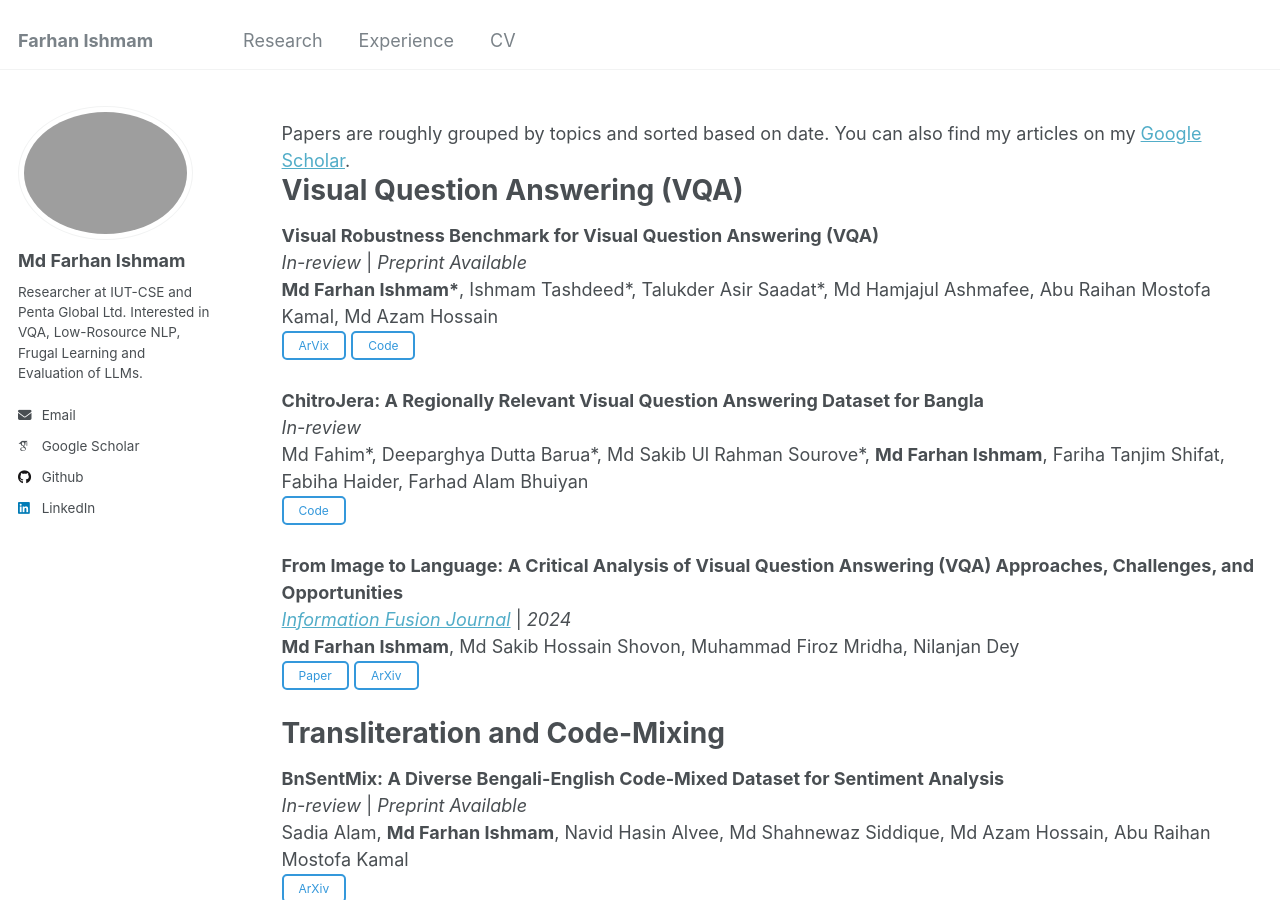
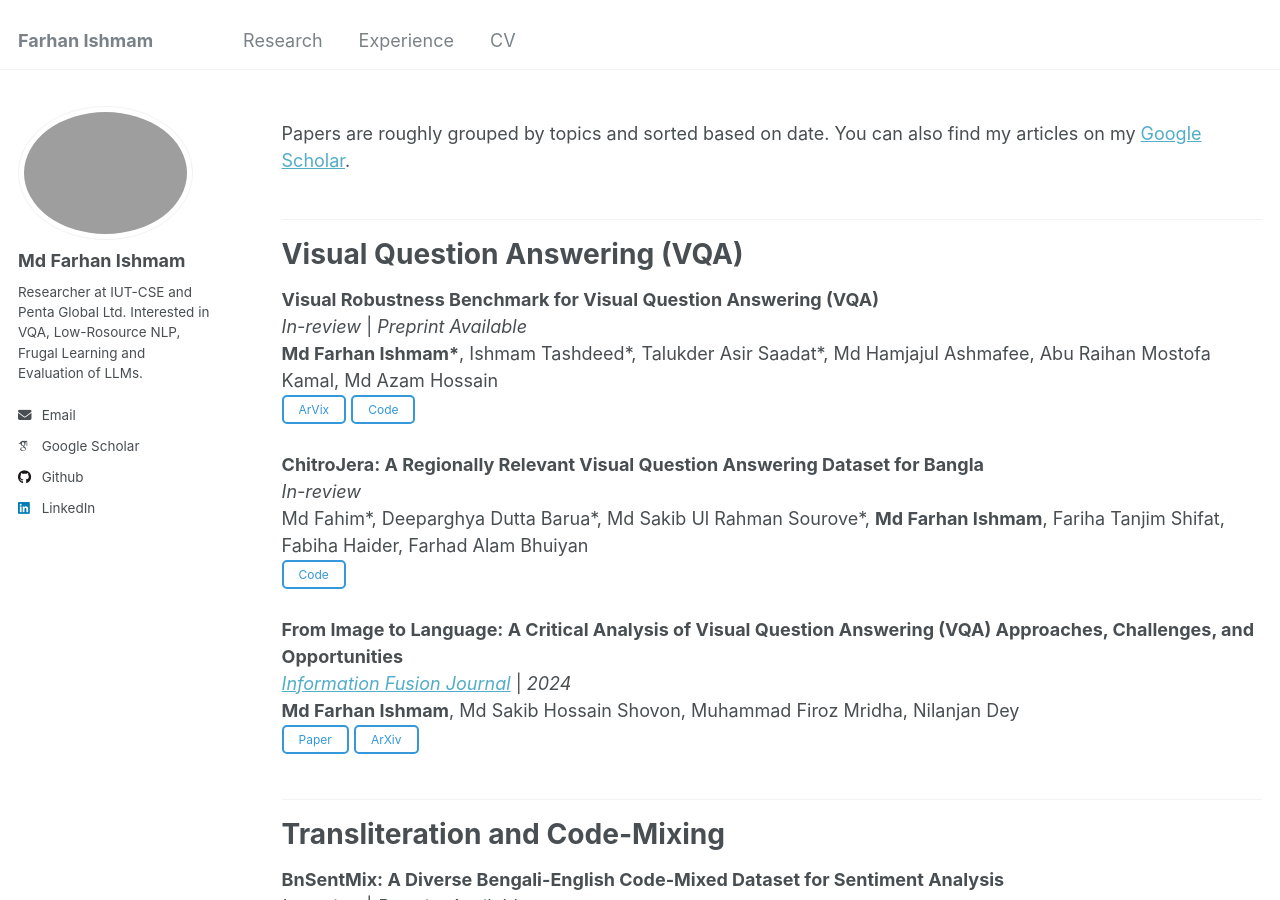
Before and after one commit to farhanishmam/farhanishmam.github.io, a Jekyll site: the page built from _pages/publications.html, in a window 1280 px wide and 900 px high. Built offline with Jekyll 4.4.1, drawn with Linux system fonts in a browser that asks for light colours; some web fonts are replaced.

Commit message:
Update publications.html

```diff
--- a/_pages/publications.html
+++ b/_pages/publications.html
@@ -30,8 +30,8 @@
 
 </head>
 Papers are roughly grouped by topics and sorted based on date.
-You can also find my articles on my <a href="https://scholar.google.com/citations?user=VIEERisAAAAJ&hl=en">Google Scholar</a>. <br>
-
+You can also find my articles on my <a href="https://scholar.google.com/citations?user=VIEERisAAAAJ&hl=en">Google Scholar</a>. <br><br>
+<hr>
 <h1 class="section-title">Visual Question Answering (VQA)</h1>
 
 <div class="section-item">
@@ -56,7 +56,7 @@
     <button class="transparent-button" onclick="window.location.href='https://www.sciencedirect.com/science/article/abs/pii/S1566253524000484'">Paper</button>
     <button class="transparent-button" onclick="window.location.href='https://arxiv.org/abs/2311.00308'">ArXiv</button>
 </div>
-<br>
+<br><hr>
 <h1 class="section-title">Transliteration and Code-Mixing</h1>
 
 <div class="section-item">
@@ -72,7 +72,7 @@
     Md Fahim*, Fariha Tanjim Shifat*, <strong>Md Farhan Ishmam*</strong>, Deeparghya Dutta Barua, Fabiha Haider, Md Sakib Ul Rahman Sourove, Farhad Alam Bhuiyan<br>
     <button class="transparent-button" onclick="window.location.href='https://github.com/farhanishmam/BanglaTLit'">Code</button>
 </div>
-<br>
+<br><hr>
 <h1 class="section-title">Harmful Content</h1>
 <div class="section-item">
     <strong>Penta NLP at EXIST 2024 Task 1–3: Sexism Identification, Source Intention, Sexism Categorization In Tweets</strong><br>
@@ -89,7 +89,7 @@
     <button class="transparent-button" onclick="window.location.href='https://ceur-ws.org/Vol-3740/paper-90.pdf'">Paper</button>
     <button class="transparent-button" onclick="window.location.href='https://github.com/farhanishmam/Penta-Exist-2024'">Code</button>
 </div>
-<br>
+<br><hr>
 <h1 class="section-title">Resource Efficiency</h1>
 <div class="section-item">
     <strong>Leveraging FourierKAN Classification Head for Pre-Trained Transformer-based Text Classification</strong><br>
```
